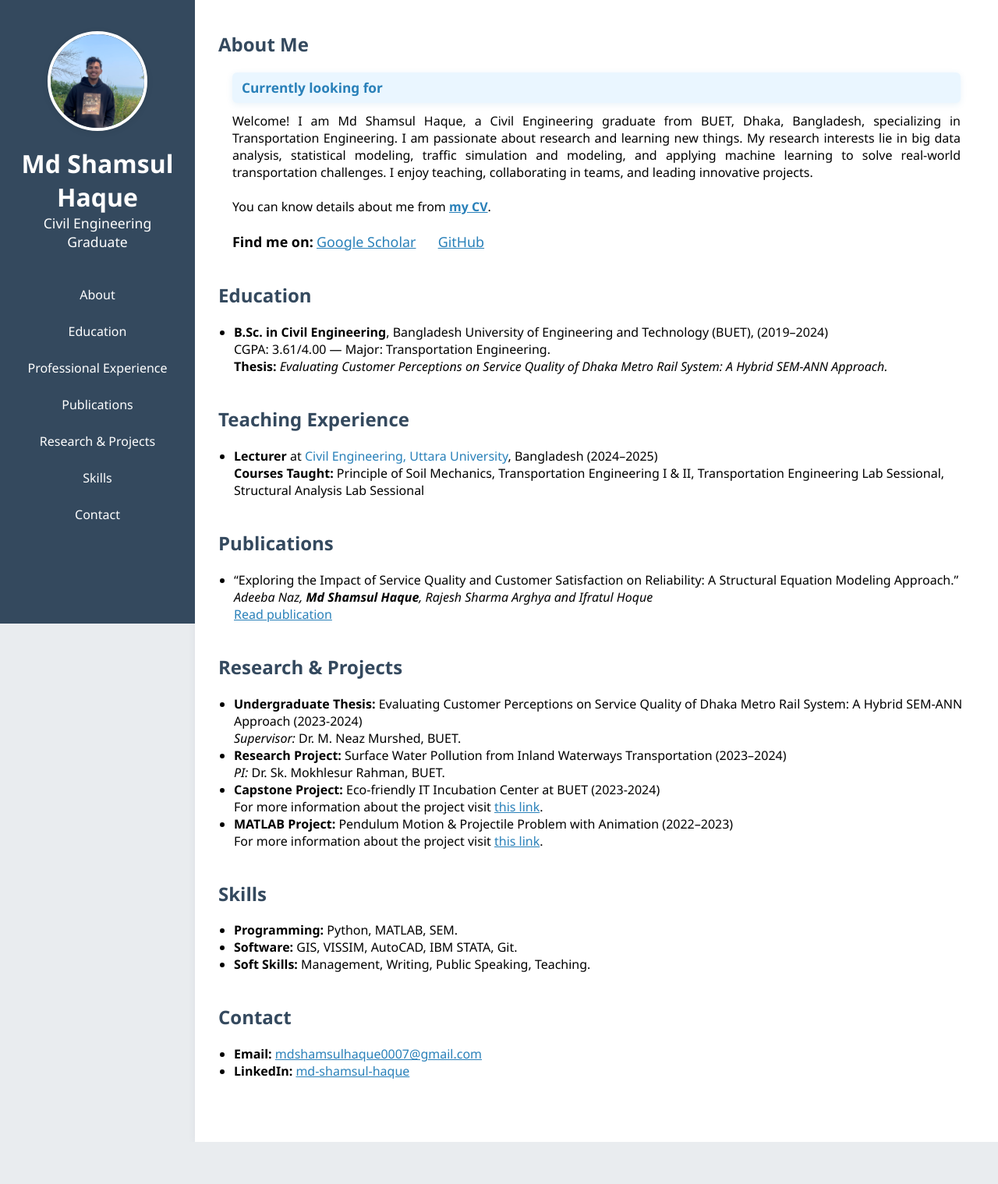
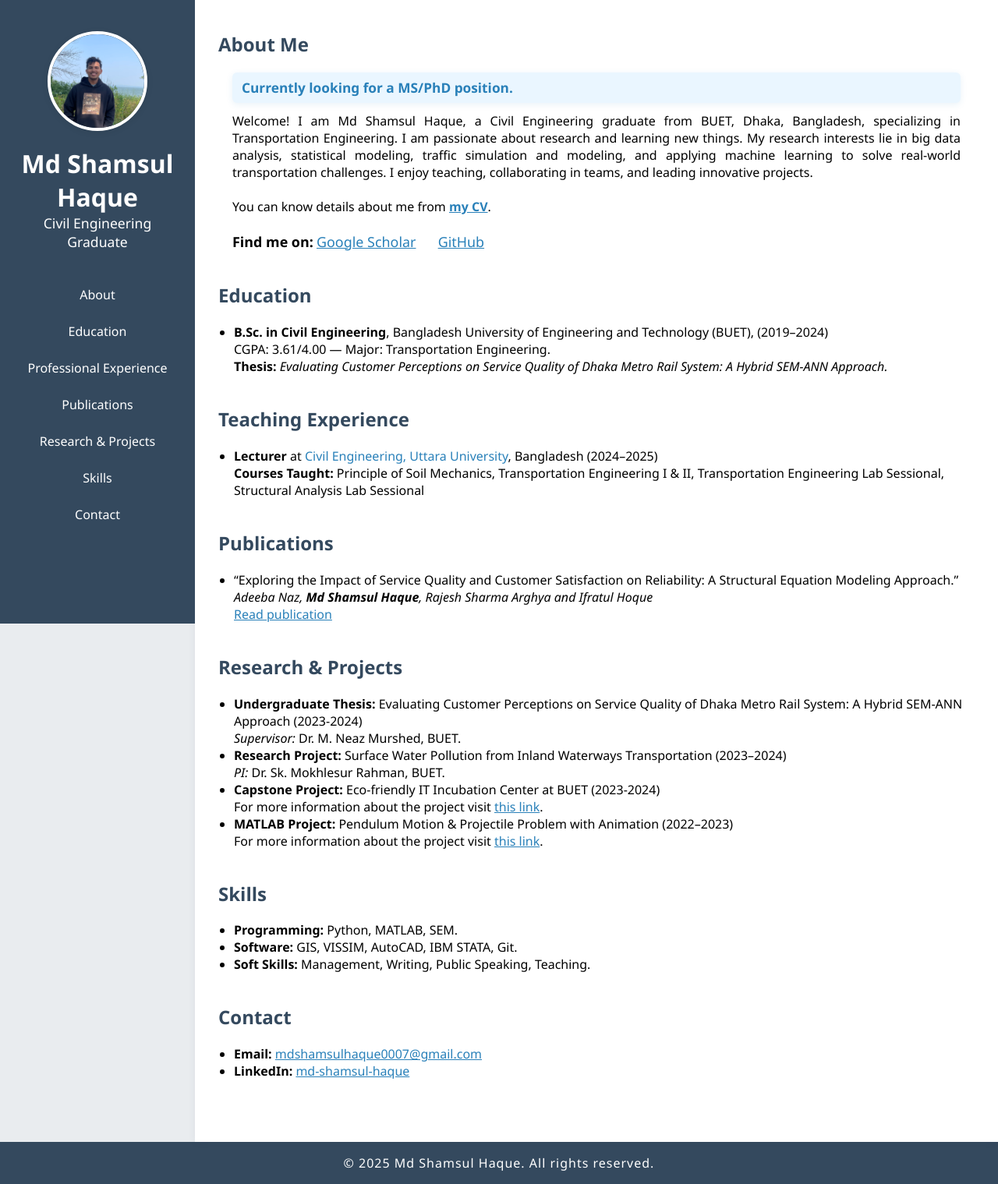
Before and after one commit to Shamsul0007/Shamsul0007.github.io, a plain HTML site: page index.html in a window 1280 px wide. Shown: the whole page at 78% size. Before the commit the page ends 1465 px from the top, so only its background shows below. Drawn offline with Linux system fonts and the light colour scheme.

Commit message:
Minor Update pt 2

```diff
--- a/index.html
+++ b/index.html
@@ -150,7 +150,7 @@
                 <h2>About Me</h2>
                 <p style="text-align:justify; margin-left:18px; margin-right:18px;">
                     <span id="attention-line" style="display:block; color:#2980b9; font-weight:bold; font-size:1.08em; background: #eaf6ff; border-radius:6px; padding:8px 12px; box-shadow:0 2px 8px rgba(41,128,185,0.10); margin-bottom:12px; animation: pulse 1.2s 3;">
-                        Currently looking for
+                        Currently looking for a MS/PhD position.
                     </span>
                     Welcome! I am Md Shamsul Haque, a Civil Engineering graduate from BUET, Dhaka, Bangladesh, specializing in Transportation Engineering. I am passionate about research and learning new things. My research interests lie in big data analysis, statistical modeling, traffic simulation and modeling, and applying machine learning to solve real-world transportation challenges. I enjoy teaching, collaborating in teams, and leading innovative projects.<br><br>
                     You can know details about me from <a href="https://drive.google.com/file/d/1BbxhxALlz72tuMDpsiNjFZ2vYQ0g61E1/view?usp=sharing" target="_blank" style="color:#2980b9; font-weight:bold;">my CV</a>.<br><br>
@@ -233,5 +233,8 @@
             </section>
         </main>
     </div>
+    <footer>
+        &copy; 2025 Md Shamsul Haque. All rights reserved.
+    </footer>
 </body>
 </html>
```
